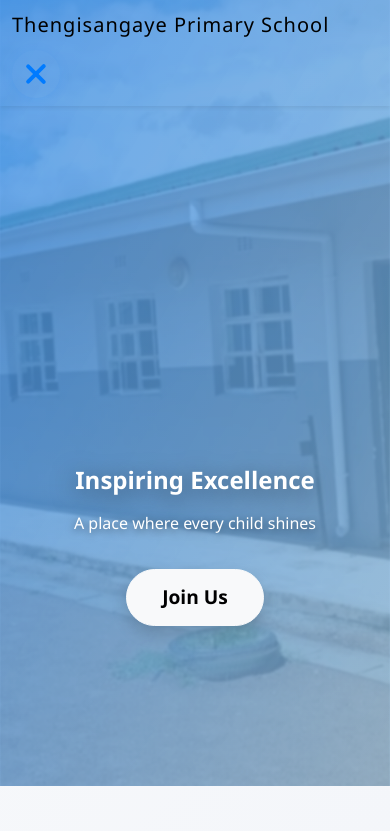
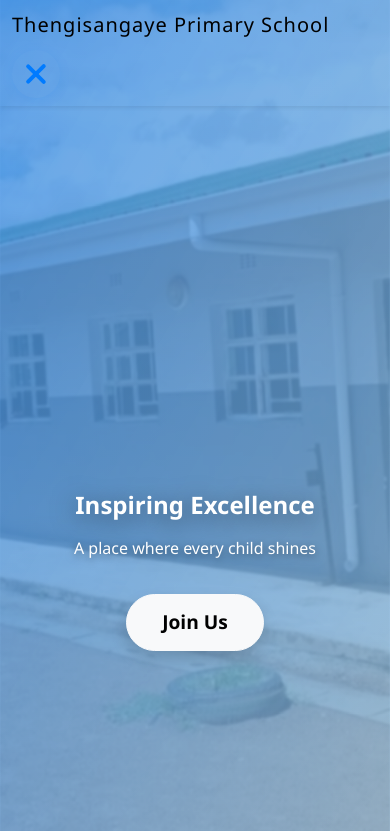
Before and after one commit to Mtharget/Thengisangaye, a plain HTML site: page index.html in a window 390 px wide. Shown: the top 831 px of the page. Drawn offline with nearby package versions, Linux system fonts and the light colour scheme.

Commit message:
Update index.html

```diff
--- a/index.html
+++ b/index.html
@@ -248,8 +248,8 @@ border-radius: 50px;
 }
 @media (max-width: 767px) {
     .hero-image-section, .hero-img-slider, .hero-img-slide {
-        min-height: 830px !important;
-        height: 830px !important;
+        min-height: 880px !important;
+        height: 880px !important;
         width: 100vw !important;
         /* border-radius: 0 0 18px 18px; */
     }
```
